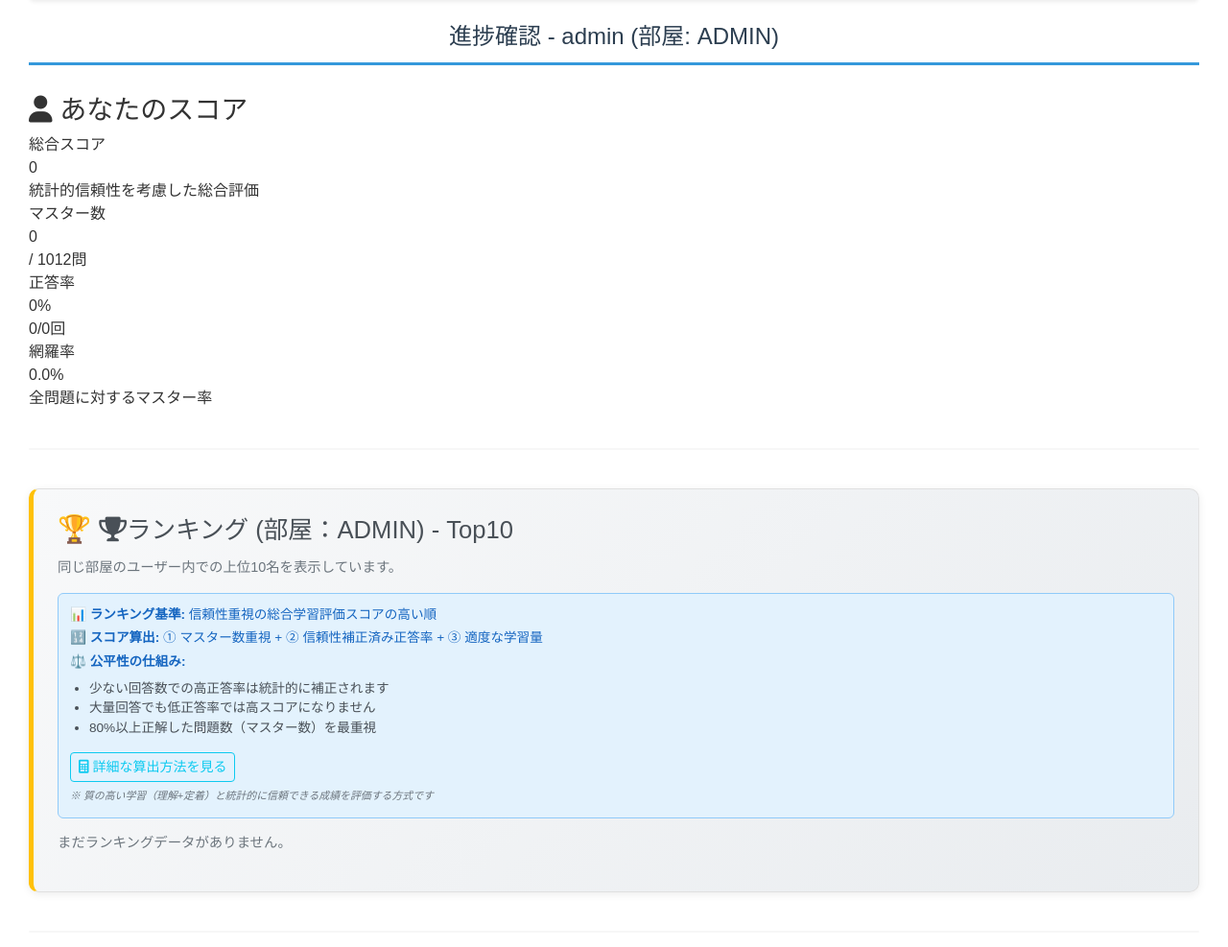
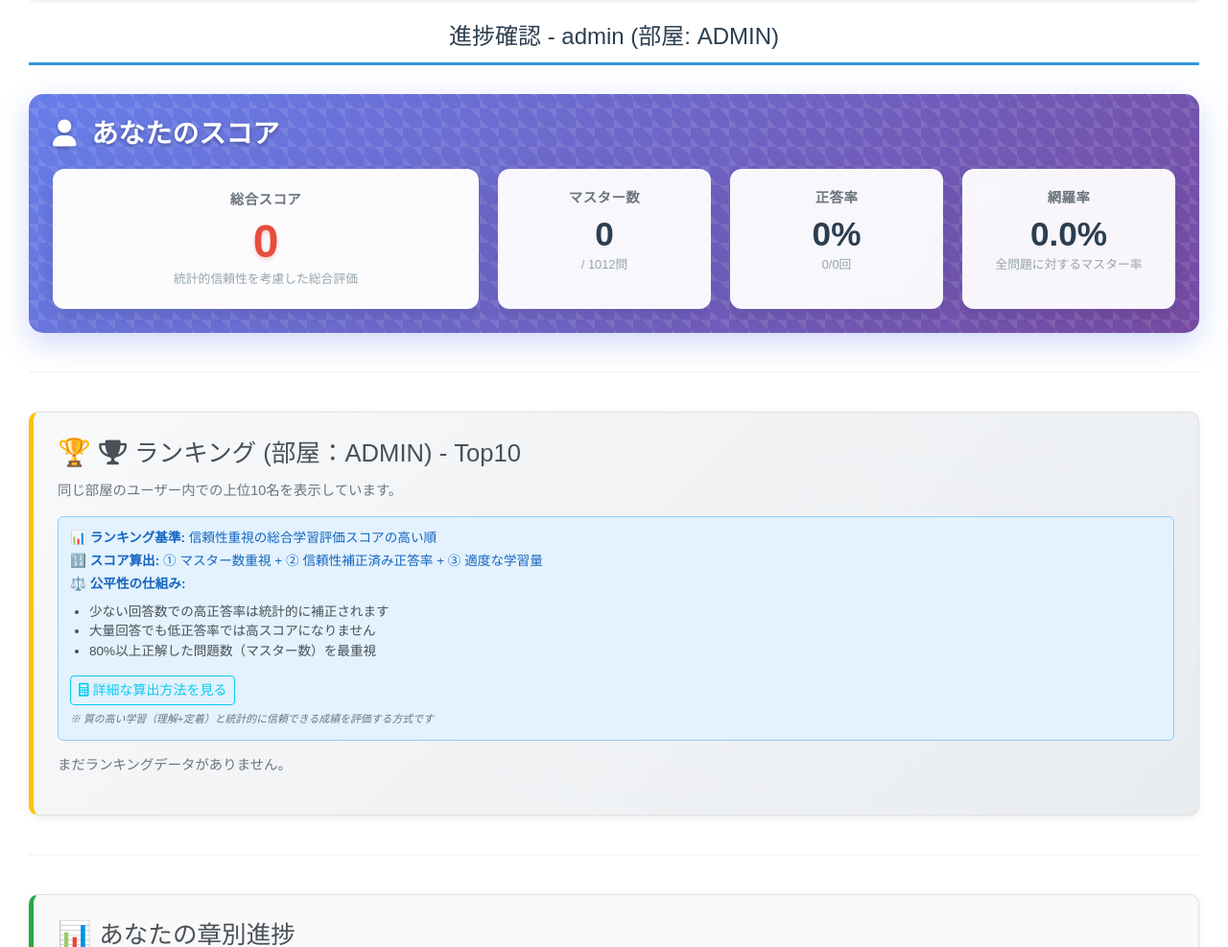
Before and after one commit to Boni8WH/SSWordbook, a Flask app: page /progress in a window 1280 px wide. Shown: the part 118-1105 px from the top of the page at 96% size. Run offline with Flask 3, Linux system fonts and the light colour scheme; the visitor is signed in with stand-in values (Sample User, id 1); data comes from the database, SQL or seed files in the repository; data that the repository does not hold is empty.

Commit message:
Add files via upload

```diff
--- a/static/style.css
+++ b/static/style.css
@@ -3148,3 +3148,168 @@ a.nav-link.btn.change-username-button:hover,
         font-size: 0.85em;
     }
 }
+
+/* 個人スコア表示用のスタイル */
+.personal-score-container {
+    background: linear-gradient(135deg, #667eea 0%, #764ba2 100%);
+    border-radius: 15px;
+    padding: 25px;
+    margin-bottom: 30px;
+    box-shadow: 0 10px 30px rgba(102, 126, 234, 0.3);
+    position: relative;
+    overflow: hidden;
+}
+
+.personal-score-container::before {
+    content: '';
+    position: absolute;
+    top: -50%;
+    left: -50%;
+    width: 200%;
+    height: 200%;
+    background: linear-gradient(45deg, rgba(255,255,255,0.1) 25%, transparent 25%, transparent 75%, rgba(255,255,255,0.1) 75%);
+    background-size: 20px 20px;
+    pointer-events: none;
+}
+
+.personal-score-container h3 {
+    color: white;
+    margin-bottom: 20px;
+    font-weight: 600;
+    text-shadow: 0 2px 4px rgba(0,0,0,0.3);
+}
+
+.personal-score-grid {
+    display: grid;
+    grid-template-columns: 2fr 1fr 1fr 1fr;
+    gap: 20px;
+    position: relative;
+    z-index: 1;
+}
+
+.score-card {
+    background: rgba(255, 255, 255, 0.95);
+    border-radius: 12px;
+    padding: 20px;
+    text-align: center;
+    box-shadow: 0 8px 20px rgba(0,0,0,0.1);
+    backdrop-filter: blur(10px);
+    transition: transform 0.3s ease, box-shadow 0.3s ease;
+}
+
+.score-card:hover {
+    transform: translateY(-5px);
+    box-shadow: 0 15px 35px rgba(0,0,0,0.15);
+}
+
+.score-card.main-score {
+    background: rgba(255, 255, 255, 0.98);
+    border: 2px solid rgba(255,255,255,0.5);
+}
+
+.score-label {
+    font-size: 0.9rem;
+    color: #6c757d;
+    font-weight: 600;
+    margin-bottom: 8px;
+    text-transform: uppercase;
+    letter-spacing: 0.5px;
+}
+
+.score-value {
+    font-size: 2.2rem;
+    font-weight: 700;
+    color: #2c3e50;
+    margin-bottom: 5px;
+    line-height: 1;
+}
+
+.score-value.primary {
+    font-size: 3rem;
+    color: #e74c3c;
+    text-shadow: 0 2px 4px rgba(231, 76, 60, 0.3);
+}
+
+.score-subtitle {
+    font-size: 0.8rem;
+    color: #95a5a6;
+    font-weight: 500;
+}
+
+.no-score-message {
+    color: rgba(255, 255, 255, 0.9);
+    font-size: 1.1rem;
+    text-align: center;
+    font-style: italic;
+    margin: 0;
+}
+
+/* ランキングテーブルで現在のユーザーを強調 */
+.current-user-row {
+    background-color: #fff3cd !important;
+    border-left: 4px solid #ffc107;
+}
+
+.current-user-row:hover {
+    background-color: #ffeaa7 !important;
+}
+
+/* レスポンシブ対応 */
+@media (max-width: 768px) {
+    .personal-score-grid {
+        grid-template-columns: 1fr;
+        gap: 15px;
+    }
+
+    .score-card {
+        padding: 15px;
+    }
+
+    .score-value {
+        font-size: 1.8rem;
+    }
+
+    .score-value.primary {
+        font-size: 2.5rem;
+    }
+
+    .personal-score-container {
+        padding: 20px;
+        margin-bottom: 25px;
+    }
+}
+
+@media (max-width: 480px) {
+    .score-value {
+        font-size: 1.5rem;
+    }
+
+    .score-value.primary {
+        font-size: 2rem;
+    }
+
+    .personal-score-container {
+        padding: 15px;
+    }
+}
+
+/* ランキングセクションのアイコン対応 */
+.ranking-container h3 i,
+.personal-score-container h3 i {
+    margin-right: 8px;
+}
+
+/* アニメーション効果 */
+@keyframes scoreCountUp {
+    from { opacity: 0; transform: scale(0.8); }
+    to { opacity: 1; transform: scale(1); }
+}
+
+.score-value {
+    animation: scoreCountUp 0.6s ease-out;
+}
+
+.score-card:nth-child(1) { animation-delay: 0.1s; }
+.score-card:nth-child(2) { animation-delay: 0.2s; }
+.score-card:nth-child(3) { animation-delay: 0.3s; }
+.score-card:nth-child(4) { animation-delay: 0.4s; }
```
